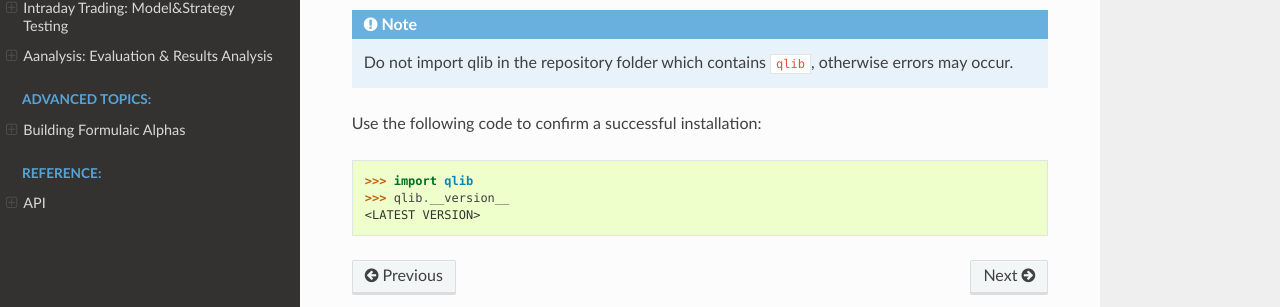
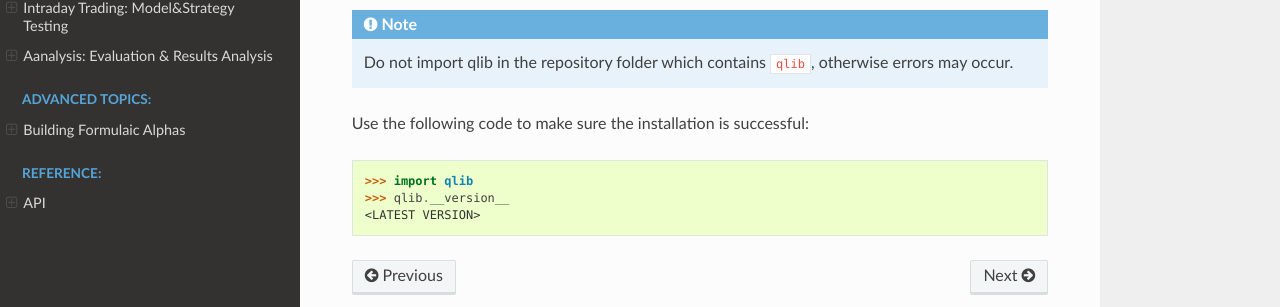
Before and after one commit to microsoft/qlib, a Sphinx documentation site: the page built from docs/start/installation.rst, in a window 1280 px wide and 1033 px high. Shown: the part 608-915 px from the top of the window. Built offline with Sphinx 7.4.7 and the Read the Docs theme 2.0.0, drawn with Linux system fonts in a browser that asks for light colours; pages that are not in the unit, such as notebooks, are missing from menus.

Commit message:
Update installation.rst

```diff
--- a/docs/start/installation.rst
+++ b/docs/start/installation.rst
@@ -34,7 +34,7 @@ Please follow the steps blow to install ``Qlib``:
 
 
 
-Use the following code to confirm a successful installation:
+Use the following code to make sure the installation is successful:
 
 .. code-block:: python
 
```
